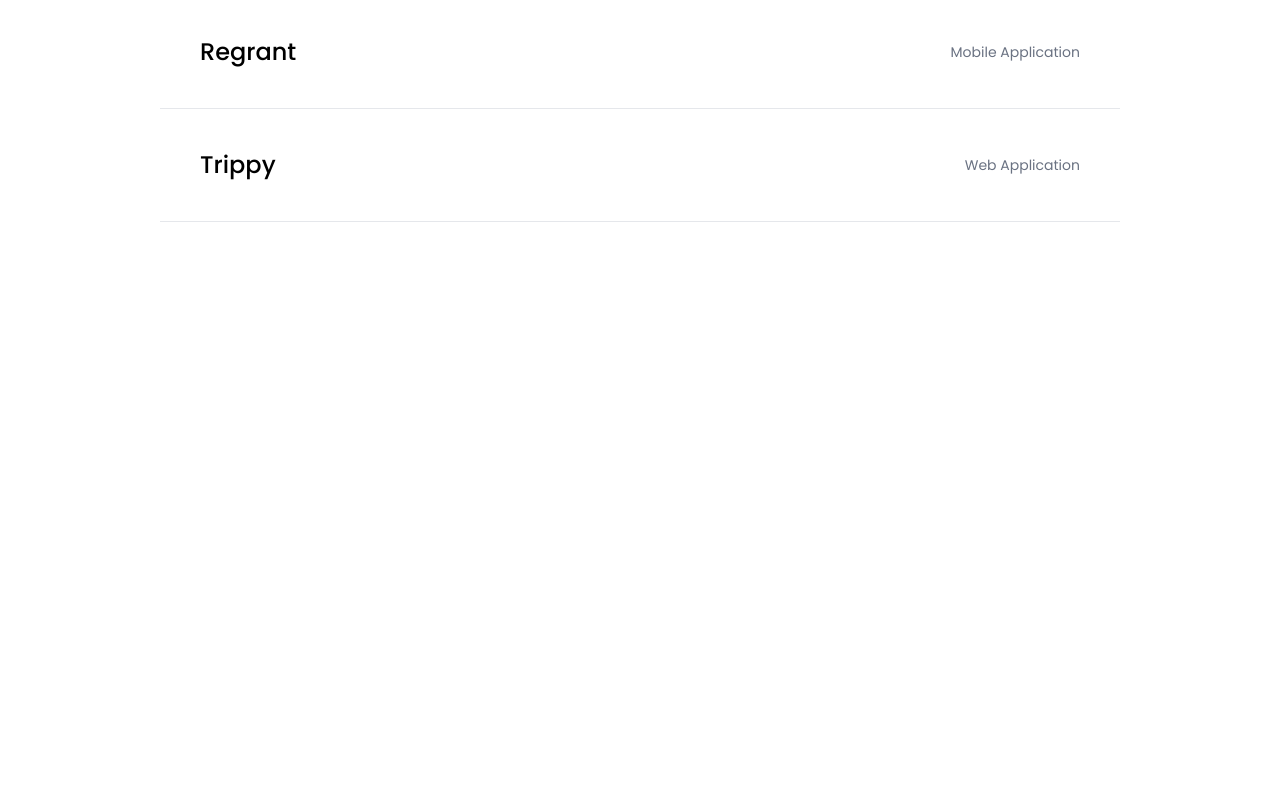
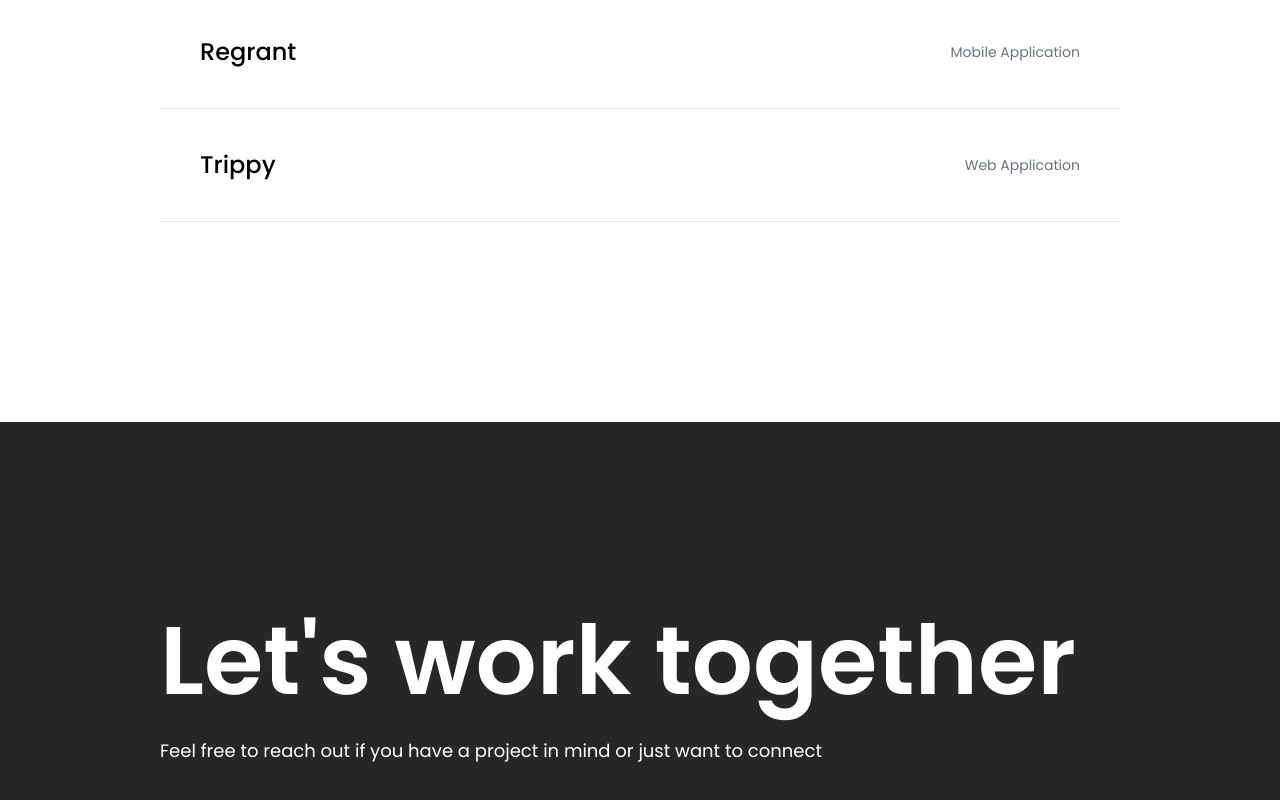
Before and after one commit to luthfibintang/azisya-portfolio, a React (Vite) app: page / in a window 1280 px wide. Shown: the part 1886-2686 px from the top of the page. Before the commit the page ends 2308 px from the top, so only its background shows below. Built offline with nearby package versions, Linux system fonts and the light colour scheme.

Commit message:
feat: Add contact section (footer)

```diff
--- a/src/App.jsx
+++ b/src/App.jsx
@@ -544,6 +544,18 @@ function App() {
               </div>
           </div>
         </section>
+        <section style={{backgroundColor: "#27272A"}} className='w-screen h-screen flex-col flex px-40 justify-center gap-25 text-white'>
+            <div className='flex flex-col gap-7'>
+              <h1 className='text-8xl font-semibold letter-spacing-5'>Let's work together</h1>
+              <p className='text-lg '>Feel free to reach out if you have a project in mind or just want to connect</p>
+            </div>
+            <hr className='opacity-50'/>
+            <div className='flex gap-5'>
+              <a target='_blank' href="mailto:azisya.luthfibintang@gmail.com" className='border border-white rounded-full py-5 px-8'>azisya.luthfibintang@gmail.com</a>
+              <a target='_blank' href="https://www.linkedin.com/in/azisya-luthfi-bintang/" className='border border-white rounded-full py-5 px-8'>Linkedin</a>
+              <a target='_blank' href="https://github.com/luthfibintang/" className='border border-white rounded-full py-5 px-8'>Github</a>
+            </div>
+        </section>
       </main>
     </>
   )
```
